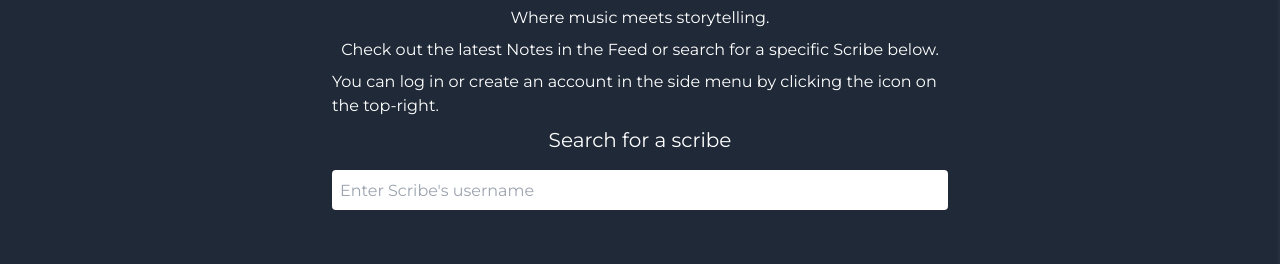
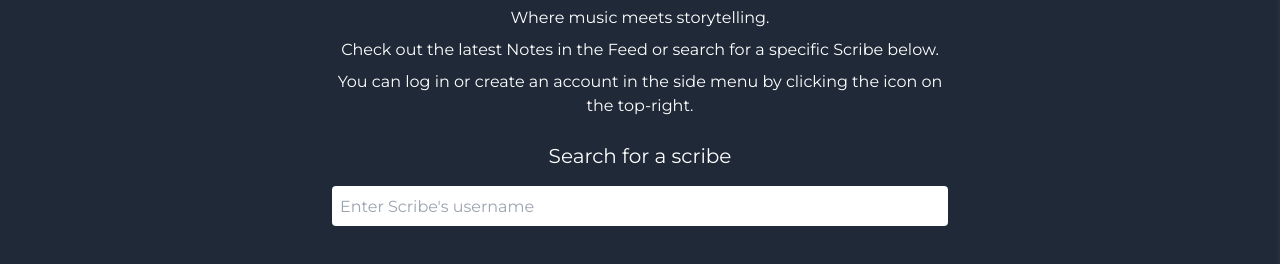
Before and after one commit to DannyVogel/SoundScribe, a Vue app: page / in a window 1280 px wide. Shown: the part 160-424 px from the top of the page. Built offline with nearby package versions, Linux system fonts and the light colour scheme; no server answers.

Commit message:
style: update home view

```diff
--- a/src/views/HomeView.vue
+++ b/src/views/HomeView.vue
@@ -7,11 +7,13 @@ const authStore = useAuthStore()
 <template>
   <main class="h-full py-12 px-3 flex flex-col items-center gap-2 bg-gray-800 text-white">
     <h1 class="text-4xl font-title animate-pulse">SoundScribe</h1>
-    <p>Where music meets storytelling.</p>
-    <p>Check out the latest Notes in the Feed or search for a specific Scribe below.</p>
-    <p>
+    <p class="text-center">Where music meets storytelling.</p>
+    <p class="text-center">
+      Check out the latest Notes in the Feed or search for a specific Scribe below.
+    </p>
+    <p class="text-center">
       You can log in or create an account in the side menu by clicking the icon on the top-right.
     </p>
-    <SearchScribe />
+    <SearchScribe class="mt-4" />
   </main>
 </template>
```
